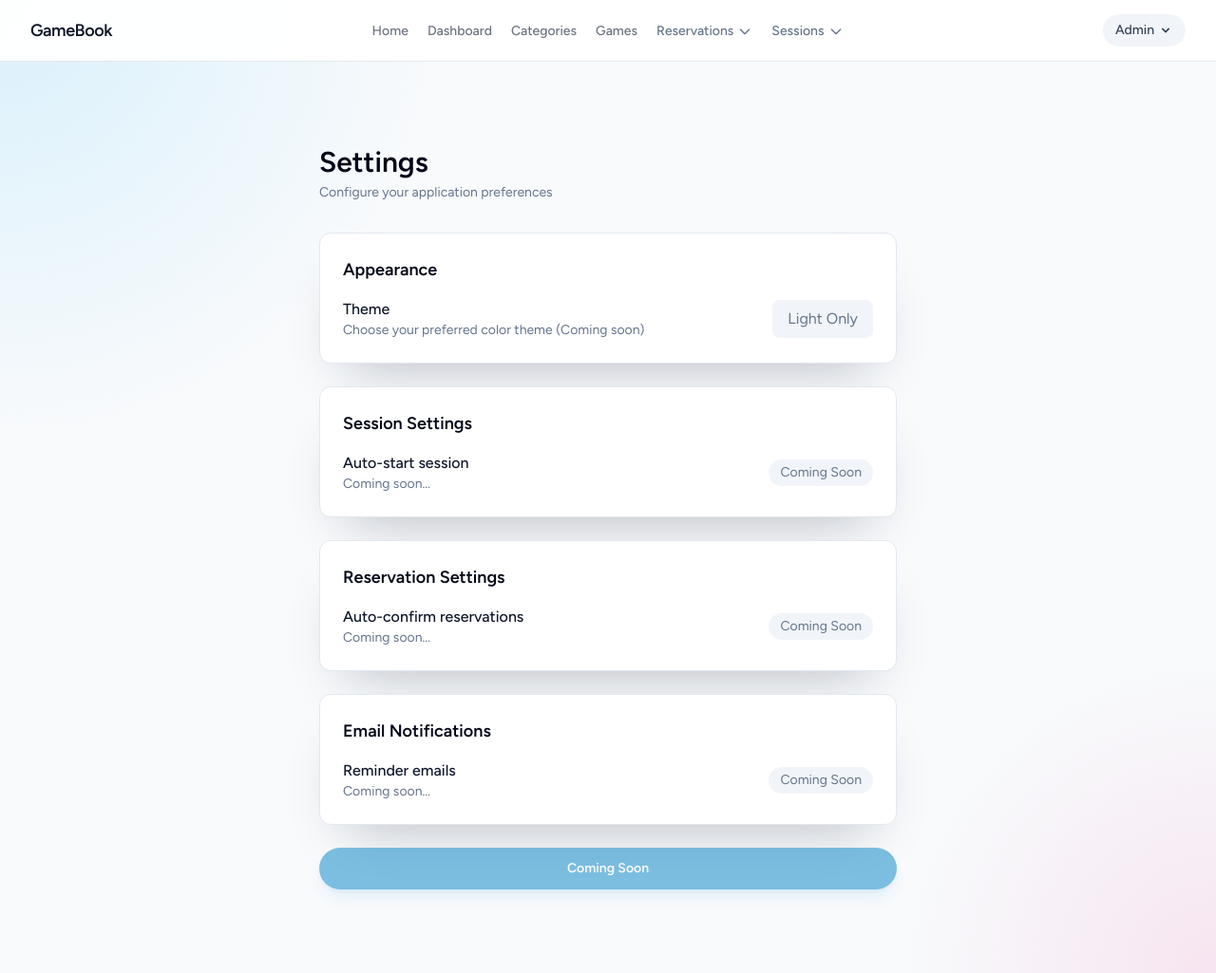
After one commit to IBamou/GameBook, a Laravel app: page /settings in a window 1280 px wide. The commit adds this page. Shown: the whole page at 95% size. Run offline with Laravel 12, Linux system fonts and the light colour scheme; a user stored in the database is signed in; data comes from the database, SQL or seed files in the repository; style sheets or scripts are compiled from the project's sources; some libraries are stand-ins or nearby versions.

Commit message:
Add settings page for admin
- SettingsController with index and update methods
- Setting model and migration
- Settings page with theme selector and coming soon options
- Add Settings link to admin nav dropdown
- Install DaisyUI for future theming
- Implement auto-confirm reservation setting
- Update SendReminders to use settings

```diff
--- a/app/Http/Controllers/ReservationController.php
+++ b/app/Http/Controllers/ReservationController.php
@@ -76,6 +76,12 @@ class ReservationController extends Controller
     {
         $data = $request->validated();
         $data['user_id'] = auth()->id();
+
+        // Check auto-confirm setting
+        $autoConfirm = \App\Models\Setting::where('key', 'auto_confirm_reservation')->value('value') ?? '0';
+        if ($autoConfirm === '1') {
+            $data['status'] = 'confirmed';
+        }
 
         $reservation = Reservation::create($data);
 
--- /dev/null
+++ b/app/Http/Controllers/SettingsController.php
@@ -0,0 +1,32 @@
+<?php
+
+namespace App\Http\Controllers;
+
+use Illuminate\Http\Request;
+use Illuminate\Support\Facades\DB;
+
+class SettingsController extends Controller
+{
+    public function index()
+    {
+        $settings = DB::table('settings')->pluck('value', 'key')->toArray();
+
+        return view('settings.index', compact('settings'));
+    }
+
+    public function update(Request $request)
+    {
+        $settings = $request->except('_token');
+
+        foreach ($settings as $key => $value) {
+            DB::table('settings')->updateOrInsert(
+                ['key' => $key],
+                ['value' => $value]
+            );
+        }
+
+        $request->session()->put('theme', $settings['theme'] ?? 'light');
+
+        return back()->with('success', 'Settings saved successfully!');
+    }
+}
--- a/package.json
+++ b/package.json
@@ -12,6 +12,7 @@
         "alpinejs": "^3.4.2",
         "autoprefixer": "^10.4.2",
         "concurrently": "^9.0.1",
+        "daisyui": "^5.5.19",
         "laravel-echo": "^2.3.4",
         "laravel-vite-plugin": "^3.0.0",
         "postcss": "^8.4.31",
--- a/resources/views/layouts/navigation.blade.php
+++ b/resources/views/layouts/navigation.blade.php
@@ -89,6 +89,11 @@
                         </x-slot>
 
                         <x-slot name="content">
+                            @can('admin')
+                                <x-dropdown-link :href="route('settings.index')">
+                                    {{ __('Settings') }}
+                                </x-dropdown-link>
+                            @endcan
                             <x-dropdown-link :href="route('profile.edit')">
                                 {{ __('Profile') }}
                             </x-dropdown-link>
--- /dev/null
+++ b/resources/views/settings/index.blade.php
@@ -0,0 +1,71 @@
+@extends('layouts.app')
+
+@section('content')
+<div class="py-10 sm:py-12">
+    <div class="max-w-2xl mx-auto px-4 sm:px-6 lg:px-8">
+        <div class="section-header">
+            <div class="section-title">
+                <h1>Settings</h1>
+                <p>Configure your application preferences</p>
+            </div>
+        </div>
+
+        @if(session('success'))
+            <div class="mb-6 p-4 bg-emerald-50 border border-emerald-200 rounded-lg">
+                <p class="text-emerald-700">{{ session('success') }}</p>
+            </div>
+        @endif
+
+        <form action="{{ route('settings.update') }}" method="POST">
+            @csrf
+
+            <div class="card-surface p-6 mb-6">
+                <h2 class="text-lg font-semibold text-slate-950 mb-4">Appearance</h2>
+
+                <div class="flex items-center justify-between">
+                    <div>
+                        <p class="font-medium text-slate-900">Theme</p>
+                        <p class="text-sm text-slate-500">Choose your preferred color theme (Coming soon)</p>
+                    </div>
+                    <span class="px-4 py-2 bg-slate-100 text-slate-500 rounded-lg">Light Only</span>
+                </div>
+            </div>
+
+            <div class="card-surface p-6 mb-6">
+                <h2 class="text-lg font-semibold text-slate-950 mb-4">Session Settings</h2>
+                <div class="flex items-center justify-between">
+                    <div>
+                        <p class="font-medium text-slate-900">Auto-start session</p>
+                        <p class="text-sm text-slate-500">Coming soon...</p>
+                    </div>
+                    <span class="px-3 py-1 bg-slate-100 text-slate-500 rounded-full text-sm">Coming Soon</span>
+                </div>
+            </div>
+
+            <div class="card-surface p-6 mb-6">
+                <h2 class="text-lg font-semibold text-slate-950 mb-4">Reservation Settings</h2>
+                <div class="flex items-center justify-between">
+                    <div>
+                        <p class="font-medium text-slate-900">Auto-confirm reservations</p>
+                        <p class="text-sm text-slate-500">Coming soon...</p>
+                    </div>
+                    <span class="px-3 py-1 bg-slate-100 text-slate-500 rounded-full text-sm">Coming Soon</span>
+                </div>
+            </div>
+
+            <div class="card-surface p-6 mb-6">
+                <h2 class="text-lg font-semibold text-slate-950 mb-4">Email Notifications</h2>
+                <div class="flex items-center justify-between">
+                    <div>
+                        <p class="font-medium text-slate-900">Reminder emails</p>
+                        <p class="text-sm text-slate-500">Coming soon...</p>
+                    </div>
+                    <span class="px-3 py-1 bg-slate-100 text-slate-500 rounded-full text-sm">Coming Soon</span>
+                </div>
+            </div>
+
+            <button type="button" class="btn-primary w-full opacity-50 cursor-not-allowed" disabled>Coming Soon</button>
+        </form>
+    </div>
+</div>
+@endsection
--- a/routes/web.php
+++ b/routes/web.php
@@ -77,6 +77,9 @@ Route::middleware(['auth', 'admin'])->group(function () {
 
     Route::get('/waitlist', [\App\Http\Controllers\WaitlistController::class, 'index'])->name('waitlist.index');
 
+    Route::get('/settings', [\App\Http\Controllers\SettingsController::class, 'index'])->name('settings.index');
+    Route::post('/settings', [\App\Http\Controllers\SettingsController::class, 'update'])->name('settings.update');
+
     Route::get('/export', function() {
         return view('export.index');
     })->name('export.index');
--- a/tailwind.config.js
+++ b/tailwind.config.js
@@ -1,5 +1,6 @@
 import defaultTheme from 'tailwindcss/defaultTheme';
 import forms from '@tailwindcss/forms';
+import daisyui from 'daisyui';
 
 /** @type {import('tailwindcss').Config} */
 export default {
@@ -17,5 +18,5 @@ export default {
         },
     },
 
-    plugins: [forms],
+    plugins: [forms, daisyui],
 };
```
Also changed, not shown: app/Console/Commands/SendReminders.php (+16 -2 lines), app/Models/Setting.php (added, +18 -0 lines), database/migrations/2026_05_05_000001_create_settings_table.php (added), package-lock.json.
